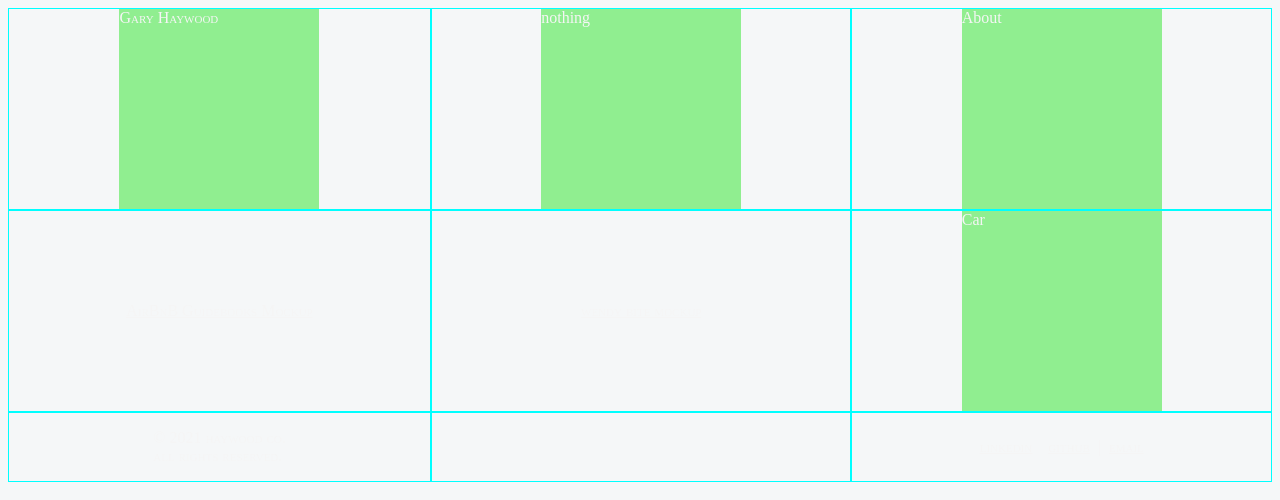
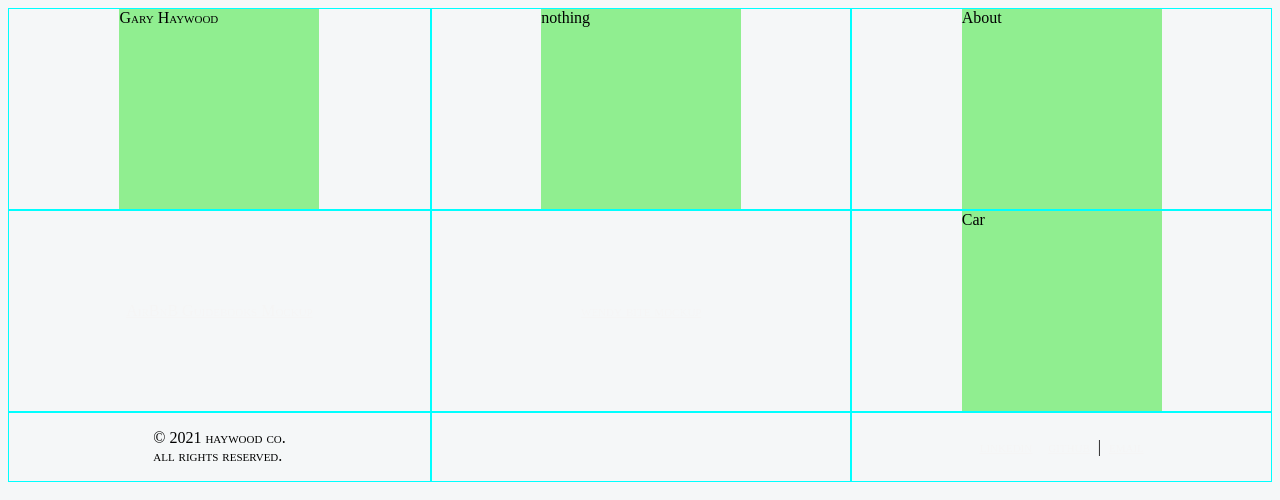
Before and after one commit to misterhaywood/portfolio, a plain HTML site: page index.html in a window 1280 px wide. Drawn offline with Linux system fonts and the light colour scheme.

Commit message:
Update style.css

```diff
--- a/style.css
+++ b/style.css
@@ -1,6 +1,6 @@
 body {
   background-color: #f5f7f8;
-  color: whitesmoke;
+  color: black;
 }
 
 a {
```
